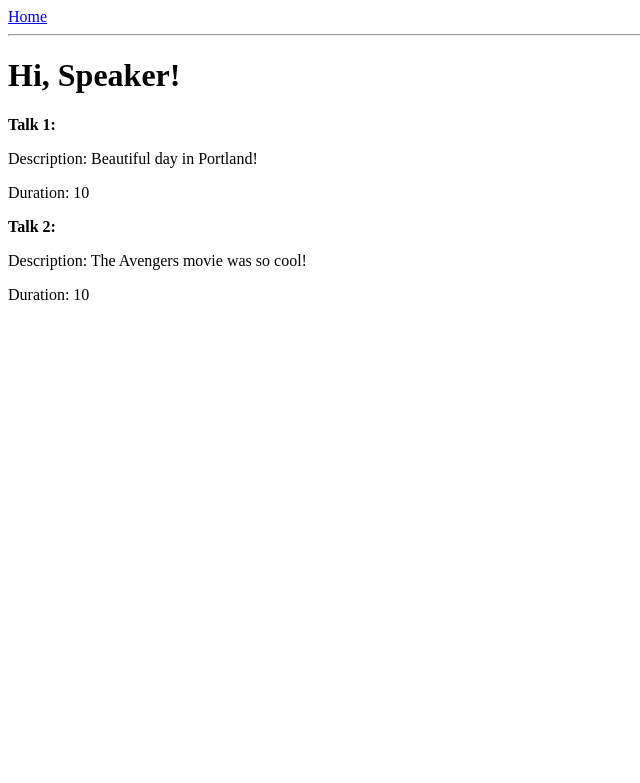
After one commit to mderaldo/speakers, a Flask app: page /profile in a window 1280 px wide. The commit adds this page. Shown: the top 783 px of the page, without its empty margins (0-640 px from the left). Run offline with Flask 2, Linux system fonts and the light colour scheme.

Commit message:
Adding profile page.

```diff
--- /dev/null
+++ b/app/templates/base.html
@@ -0,0 +1,14 @@
+<html>
+  <head>
+    {% if title %}
+    <title>{{ title }} - speaker</title>
+    {% else %}
+    <title>Welcome to speaker</title>
+    {% endif %}
+  </head>
+  <body>
+    <div><a href="/index">Home</a></div>
+    <hr>
+    {% block content %}{% endblock %}
+  </body>
+</html>
--- /dev/null
+++ b/app/templates/profile.html
@@ -0,0 +1,10 @@
+{% extends "base.html" %}
+{% block content %}
+    <h1>Hi, {{ user.name }}!</h1>
+    {% for talk in talks %}
+    <div><p><b>{{ talk.name }}: </b></p>
+	    <p>Description: {{ talk.description }}</p>
+	    <p>Duration: {{ talk.duration }}</p>
+    </div>
+    {% endfor %}
+{% endblock %}
--- a/app/views.py
+++ b/app/views.py
@@ -8,3 +8,22 @@ def index():
 	user = {'name': 'Speaker'}
 	title = 'Home'
 	return render_template('index.html', title=title, user=user)
+
+
+@app.route('/profile')
+def profile():
+	user = {'name': 'Speaker'}
+	title = 'Home'
+	talks = [
+		{
+            'name': 'Talk 1',
+            'description': 'Beautiful day in Portland!',
+            'duration': '10'
+        },
+        {
+            'name': 'Talk 2',
+            'description': 'The Avengers movie was so cool!',
+            'duration': '10'
+        }
+	]
+	return render_template('profile.html', title=title, user=user, talks=talks)
```
Also changed, not shown: app/templates/index.html (+4 -9 lines), 1 other file.
